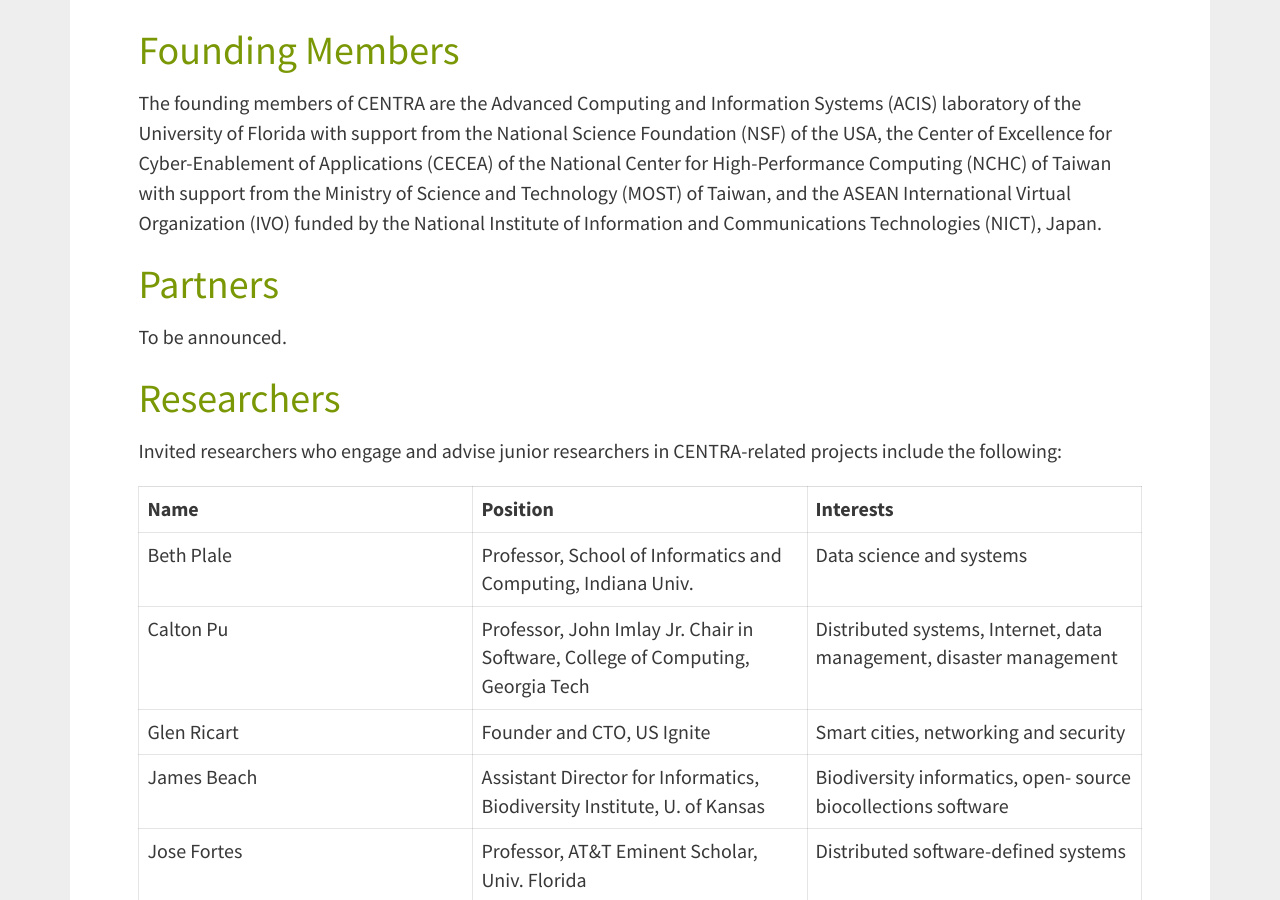
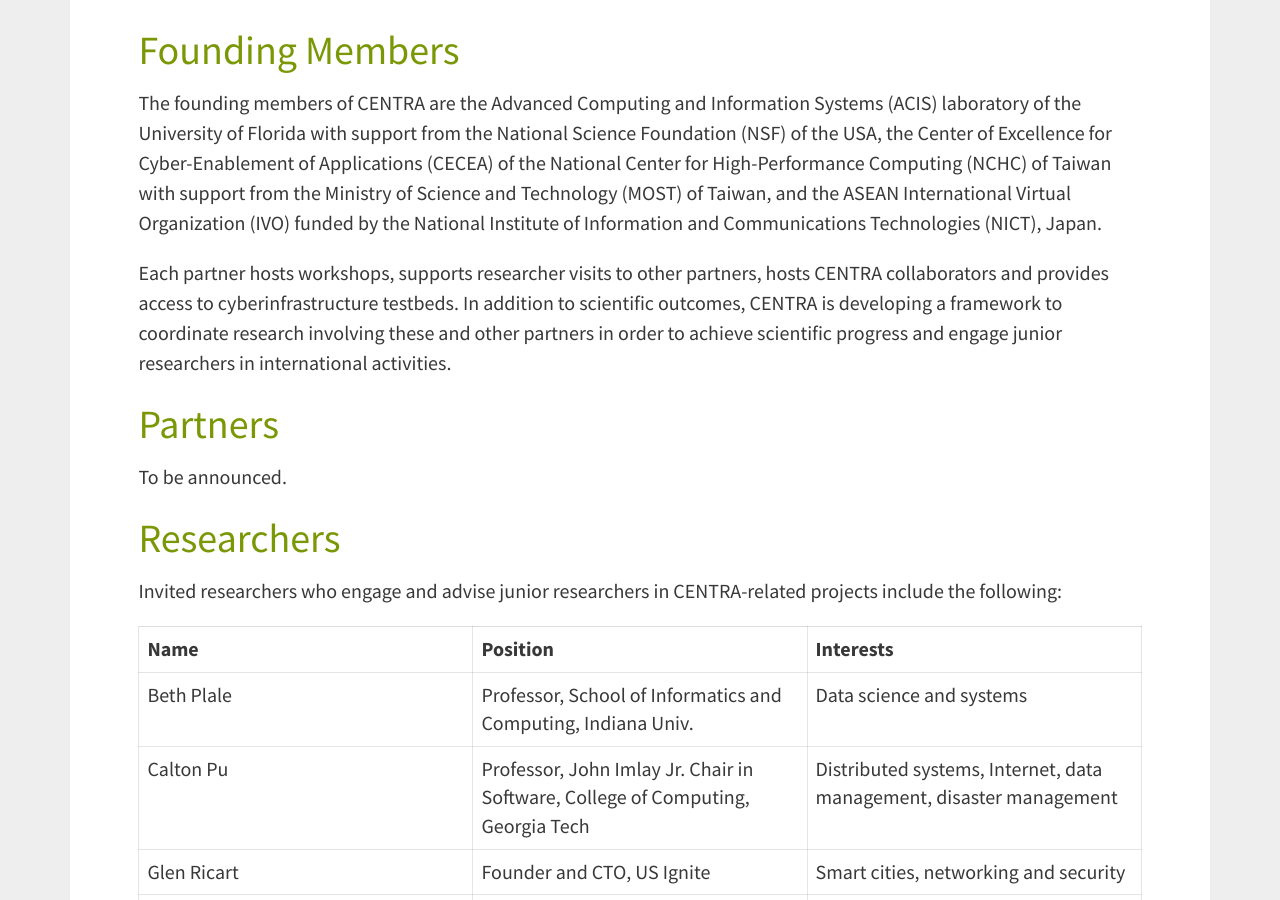
Before and after one commit to hmchou56/centra8, a Jekyll site: the page built from members.md, in a window 1280 px wide and 900 px high, scrolled down 353 px. Built offline with Jekyll 4.4.1, drawn with Linux system fonts in a browser that asks for light colours; nearby versions of some CDN libraries.

Commit message:
Added new paragraph

```diff
--- a/members.md
+++ b/members.md
@@ -9,6 +9,8 @@
 # Founding Members
 
 The founding members of CENTRA are the Advanced Computing and Information Systems (ACIS) laboratory of the University of Florida with support from the National Science Foundation (NSF) of the USA, the Center of Excellence for Cyber-Enablement of Applications (CECEA) of the National Center for High-Performance Computing (NCHC) of Taiwan with support from the Ministry of Science and Technology (MOST) of Taiwan, and the ASEAN International Virtual Organization (IVO) funded by the National Institute of Information and Communications Technologies (NICT), Japan.
+
+Each partner hosts workshops, supports researcher visits to other partners, hosts CENTRA collaborators and provides access to cyberinfrastructure testbeds. In addition to scientific outcomes, CENTRA is developing a framework to coordinate research involving these and other partners in order to achieve scientific progress and engage junior researchers in international activities.
 
 # Partners
 
```
